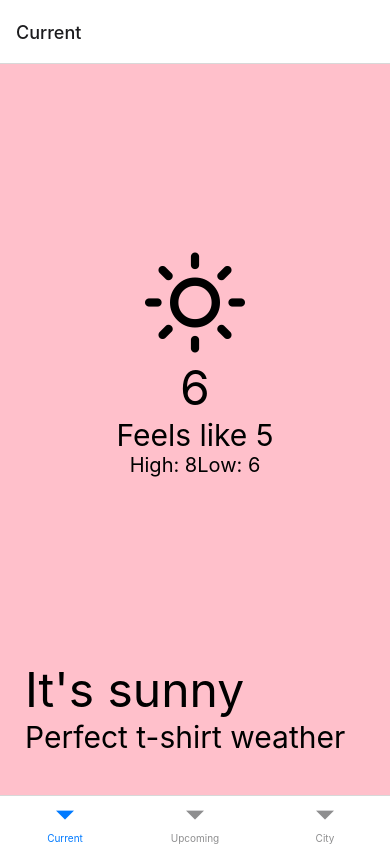
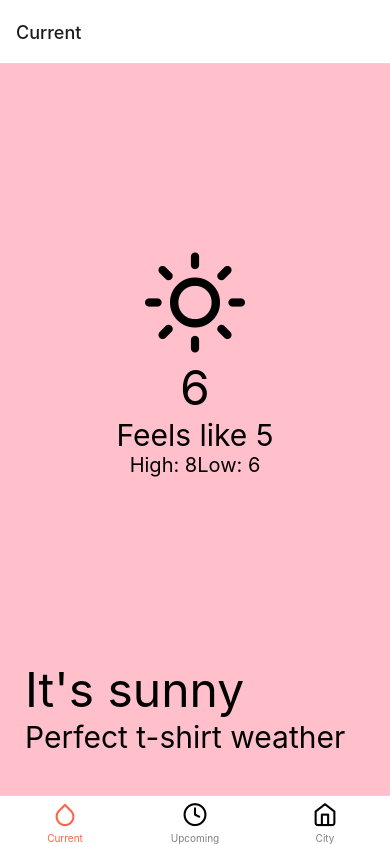
Before and after one commit to fanpug/WeatherApp, a React Native app: screen / in a window 390 px wide. Built offline with nearby package versions, Linux system fonts and the light colour scheme.

Commit message:
Add custom icons and colors to tabs

```diff
--- a/App.js
+++ b/App.js
@@ -1,27 +1,60 @@
-import React from 'react'
-import CurrentWeather from './src/screens/CurrentWeather'
+import React from 'react';
+import CurrentWeather from './src/screens/CurrentWeather';
 import UpcomingWeather from "./src/screens/UpcomingWeather";
 import City from './src/screens/City';
 import { NavigationContainer } from '@react-navigation/native';
 import { createBottomTabNavigator } from '@react-navigation/bottom-tabs';
+import { Feather } from '@expo/vector-icons';
 
 const Tab = createBottomTabNavigator();
 
 const App = () => {
   return (
     <NavigationContainer>
-      <Tab.Navigator>
+      <Tab.Navigator
+        screenOptions={{
+          tabBarActiveTintColor: 'tomato',
+          tabBarInactiveTintColor: 'grey',
+        }}
+      >
         <Tab.Screen
           name={'Current'}
           component={CurrentWeather}
+          options={{
+            tabBarIcon: ({ focused }) => (
+              <Feather
+                name={'droplet'}
+                size={25}
+                color={focused ? 'tomato' : 'black'}
+              />
+            )
+          }}
         />
         <Tab.Screen
           name={'Upcoming'}
           component={UpcomingWeather}
+          options={{
+            tabBarIcon: ({ focused }) => (
+              <Feather
+                name={'clock'}
+                size={25}
+                color={focused ? 'tomato' : 'black'}
+              />
+            )
+          }}
         />
         <Tab.Screen
           name={'City'}
           component={City}
+          options={{
+            tabBarIcon: ({ focused }) => (
+              <Feather
+                name={'home'}
+                size={25}
+                color={focused ? 'tomato' : 'black'}
+              />
+            )
+          }}
         />
       </Tab.Navigator>
     </NavigationContainer>
```
